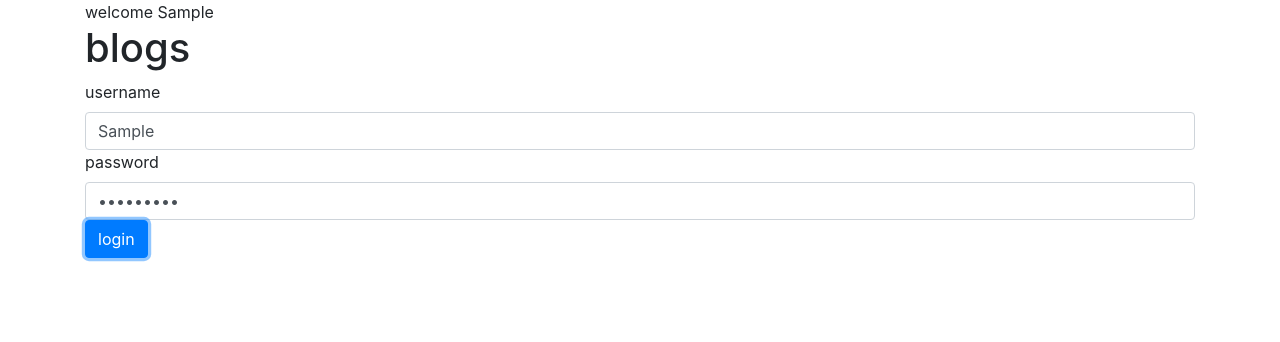
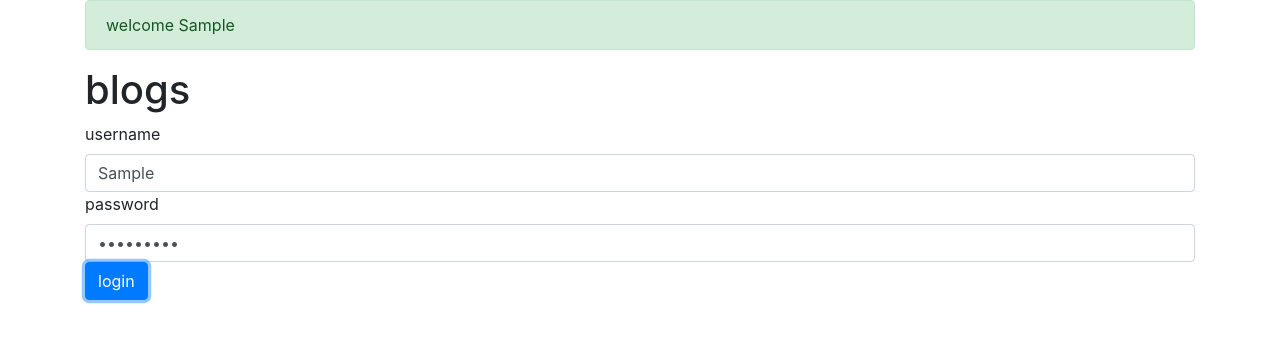
Before and after one commit to yunx2/blogList-frontend, a React (Create React App) app: page / in a window 1280 px wide. Both pictures are taken after typing "Sample", "Sample123" into the empty fields and a click on the button "login". Shown: the top 342 px of the page. Built offline with nearby package versions, Linux system fonts and the light colour scheme; no server answers.

Commit message:
add Alert  react-bootstrap component to Notification component

```diff
--- a/src/components/BlogView.js
+++ b/src/components/BlogView.js
@@ -1,7 +1,7 @@
 import React from 'react'
 import { useParams } from 'react-router-dom'
 import { useSelector, useDispatch } from 'react-redux'
-import { Table, Button, Form } from 'react-bootstrap';
+import { Button, Form } from 'react-bootstrap';
 
 import { likeBlog, deleteById } from '../reducers/blogsReducer'
 import CommentsList from './CommentsList'
--- a/src/components/Notification.js
+++ b/src/components/Notification.js
@@ -1,14 +1,15 @@
 import React from 'react'
 import { useSelector } from 'react-redux'
+import { Alert } from 'react-bootstrap';
 
 const Notification = () => {
   const message = useSelector(state => state.notification)
   // console.log(message)
   if (message) {
     return (
-      <div className="error">
+      <Alert variant="success" className="error">
         {message}
-      </div>
+      </Alert>
     )
   }
   return null
```
